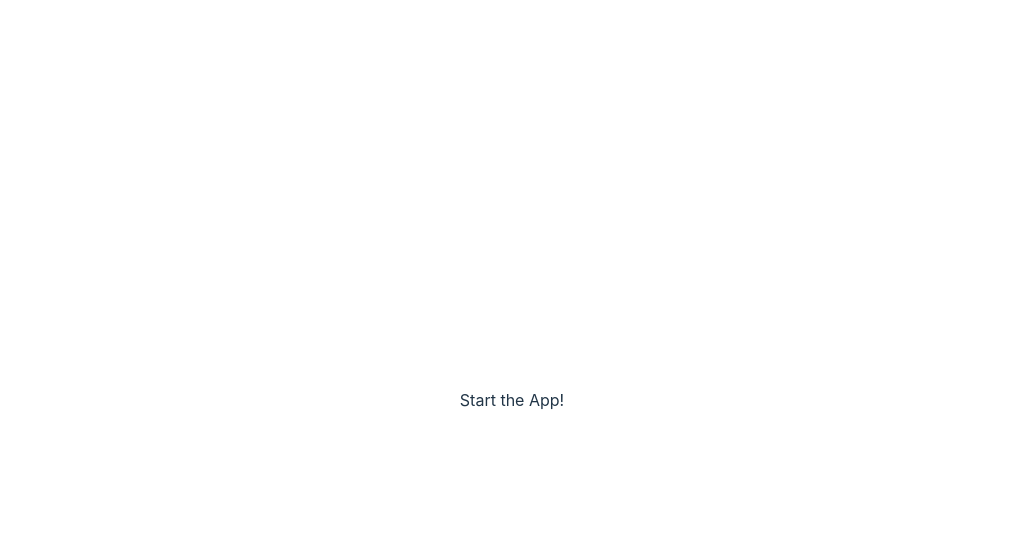
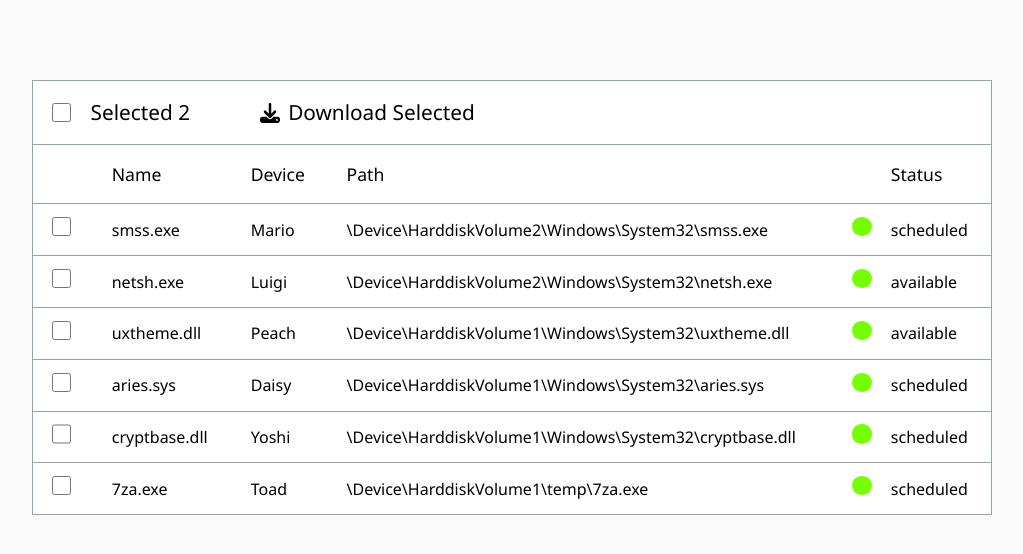
Before and after one commit to Lumlicious/vite-data-table, a React (Vite) app: page / in a window 1280 px wide. Shown: the top 554 px of the page, without its empty margins (128-1151 px from the left). Built offline with nearby package versions, Linux system fonts and the light colour scheme.

Commit message:
Creating data table component HTML, SCSS, Types

```diff
--- a/src/App.scss
+++ /dev/null
@@ -1,6 +0,0 @@
-#root {
-  max-width: 1280px;
-  margin: 0 auto;
-  padding: 2rem;
-  text-align: center;
-}
--- a/src/App.tsx
+++ b/src/App.tsx
@@ -1,7 +1,55 @@
-import './App.scss';
+import DataTable, { ITableData } from './components/data-table/DataTable';
+
+const data: ITableData[] = [
+  {
+    name: 'smss.exe',
+    device: 'Mario',
+    path: '\\Device\\HarddiskVolume2\\Windows\\System32\\smss.exe',
+    status: 'scheduled',
+  },
+
+  {
+    name: 'netsh.exe',
+    device: 'Luigi',
+    path: '\\Device\\HarddiskVolume2\\Windows\\System32\\netsh.exe',
+    status: 'available',
+  },
+
+  {
+    name: 'uxtheme.dll',
+    device: 'Peach',
+    path: '\\Device\\HarddiskVolume1\\Windows\\System32\\uxtheme.dll',
+    status: 'available',
+  },
+
+  {
+    name: 'aries.sys',
+    device: 'Daisy',
+    path: '\\Device\\HarddiskVolume1\\Windows\\System32\\aries.sys',
+    status: 'scheduled',
+  },
+
+  {
+    name: 'cryptbase.dll',
+    device: 'Yoshi',
+    path: '\\Device\\HarddiskVolume1\\Windows\\System32\\cryptbase.dll',
+    status: 'scheduled',
+  },
+
+  {
+    name: '7za.exe',
+    device: 'Toad',
+    path: '\\Device\\HarddiskVolume1\\temp\\7za.exe',
+    status: 'scheduled',
+  },
+];
 
 function App() {
-  return <>Start the App!</>;
+  return (
+    <div className="container">
+      <DataTable data={data} />
+    </div>
+  );
 }
 
 export default App;
--- /dev/null
+++ b/src/components/data-table/DataTable.tsx
@@ -0,0 +1,77 @@
+export interface ITableData {
+  name: string;
+  device: string;
+  path: string;
+  status: 'available' | 'scheduled';
+}
+
+export interface IDataTableProps {
+  data: ITableData[];
+}
+
+const DataTable = ({ data }: IDataTableProps) => {
+  return (
+    <div className="data-table-container">
+      <div className="action-bar">
+        <label htmlFor="select-all">
+          <input
+            id="select-all"
+            className="action-bar__checkbox"
+            type="checkbox"
+            name="select-all"
+          />
+        </label>
+        <div className="action-bar__selected">Selected 2</div>
+        <button className="action-bar__button" type="button">
+          <div className="action-bar__button-icon">
+            <svg
+              xmlns="http://www.w3.org/2000/svg"
+              viewBox="0 0 512 512"
+              width="20px"
+              height="20px"
+            >
+              <path d="M288 32c0-17.7-14.3-32-32-32s-32 14.3-32 32V274.7l-73.4-73.4c-12.5-12.5-32.8-12.5-45.3 0s-12.5 32.8 0 45.3l128 128c12.5 12.5 32.8 12.5 45.3 0l128-128c12.5-12.5 12.5-32.8 0-45.3s-32.8-12.5-45.3 0L288 274.7V32zM64 352c-35.3 0-64 28.7-64 64v32c0 35.3 28.7 64 64 64H448c35.3 0 64-28.7 64-64V416c0-35.3-28.7-64-64-64H346.5l-45.3 45.3c-25 25-65.5 25-90.5 0L165.5 352H64zm368 56a24 24 0 1 1 0 48 24 24 0 1 1 0-48z" />
+            </svg>
+          </div>
+          Download Selected
+        </button>
+      </div>
+      <table className="data-table">
+        <thead className="data-table__head">
+          <tr className="data-table__head-row">
+            <th className="data-table__head-data"></th>
+            <th className="data-table__head-data">Name</th>
+            <th className="data-table__head-data">Device</th>
+            <th className="data-table__head-data">Path</th>
+            <th className="data-table__head-data"></th>
+            <th className="data-table__head-data">Status</th>
+          </tr>
+        </thead>
+        <tbody className="data-table__body">
+          {data.map((item) => (
+            <tr className="data-table__body-row">
+              <td className="data-table__body-data">
+                <label htmlFor="select-1">
+                  <input
+                    className="data-table__checkbox"
+                    type="checkbox"
+                    name="select-1"
+                  />
+                </label>
+              </td>
+              <td className="data-table__body-data">{item.name}</td>
+              <td className="data-table__body-data">{item.device}</td>
+              <td className="data-table__body-data">{item.path}</td>
+              <td className="data-table__body-data data-table__body-data--available">
+                <div className="dot"></div>
+              </td>
+              <td className="data-table__body-data">{item.status}</td>
+            </tr>
+          ))}
+        </tbody>
+      </table>
+    </div>
+  );
+};
+
+export default DataTable;
--- a/src/index.scss
+++ b/src/index.scss
@@ -1,55 +1,5 @@
-:root {
-  font-family: Inter, system-ui, Avenir, Helvetica, Arial, sans-serif;
-  line-height: 1.5;
-  font-weight: 400;
+@import 'styles/reset';
+@import 'styles/colors';
+@import 'styles/app';
 
-  color-scheme: light dark;
-  color: rgba(255, 255, 255, 0.87);
-  background-color: #242424;
-
-  font-synthesis: none;
-  text-rendering: optimizeLegibility;
-  -webkit-font-smoothing: antialiased;
-  -moz-osx-font-smoothing: grayscale;
-}
-
-body {
-  margin: 0;
-  display: flex;
-  place-items: center;
-  min-width: 320px;
-  min-height: 100vh;
-}
-
-button {
-  border-radius: 8px;
-  border: 1px solid transparent;
-  padding: 0.6em 1.2em;
-  font-size: 1em;
-  font-weight: 500;
-  font-family: inherit;
-  background-color: #1a1a1a;
-  cursor: pointer;
-  transition: border-color 0.25s;
-}
-button:hover {
-  border-color: #646cff;
-}
-
-button:focus,
-button:focus-visible {
-  outline: 4px auto -webkit-focus-ring-color;
-}
-
-@media (prefers-color-scheme: light) {
-  :root {
-    color: #213547;
-    background-color: #ffffff;
-  }
-  a:hover {
-    color: #747bff;
-  }
-  button {
-    background-color: #f9f9f9;
-  }
-}
+@import 'styles/data-table';
--- /dev/null
+++ b/src/styles/app.scss
@@ -0,0 +1,18 @@
+:root {
+  font-family: Inter, system-ui, Avenir, Helvetica, Arial, sans-serif;
+  line-height: 1.5;
+  font-weight: 400;
+
+  font-synthesis: none;
+  text-rendering: optimizeLegibility;
+  -webkit-font-smoothing: antialiased;
+  -moz-osx-font-smoothing: grayscale;
+}
+
+.container {
+  max-width: 1024px;
+  min-height: 100vh;
+  background: #f9f9f9;
+  margin: 0 auto;
+  padding: 5rem 2rem;
+}
--- /dev/null
+++ b/src/styles/colors.scss
@@ -0,0 +1,19 @@
+:root {
+  --blue-gray-050: #eceff1;
+  --blue-gray-100: #cfd8dc;
+  --blue-gray-200: #b0bec5;
+  --blue-gray-300: #90a4ae;
+  --blue-gray-400: #78909c;
+  --blue-gray-500: #607d8b;
+  --blue-gray-600: #546e7a;
+  --blue-gray-700: #455a64;
+  --blue-gray-800: #37474f;
+  --blue-gray-900: #263238;
+
+  --black: #000000;
+  --white: #ffffff;
+
+  --blue: #1976d2;
+
+  --green: #76ff03;
+}
--- /dev/null
+++ b/src/styles/data-table.scss
@@ -0,0 +1,94 @@
+.data-table-container {
+  border: 1px solid var(--blue-gray-300);
+  font-family: 'Segoe UI', Tahoma, Geneva, Verdana, sans-serif;
+  overflow-x: auto;
+
+  input[type='checkbox'] {
+    width: 1.2rem;
+    height: 1.2rem;
+    border: 1px solid var(--blue-gray-300);
+  }
+}
+
+.data-table {
+  border-collapse: collapse;
+  background-color: var(--white);
+  width: 100%;
+  min-width: 400px;
+
+  &__head-row {
+    height: 3rem;
+    font-size: 1.1rem;
+    border-bottom: 1px solid var(--blue-gray-300);
+  }
+
+  &__head-data {
+    padding: 1rem 1.2rem;
+    font-weight: normal;
+    text-align: left;
+  }
+
+  &__body-row {
+    border-bottom: 1px solid var(--blue-gray-300);
+    cursor: pointer;
+
+    &:hover {
+      background-color: var(--blue-gray-100);
+    }
+
+    &:last-of-type {
+      border-bottom: none;
+    }
+
+    &--selected {
+      background-color: var(--blue-gray-200);
+    }
+  }
+
+  &__body-data {
+    padding: 0.8rem 1.2rem;
+
+    &--available {
+      padding: 0;
+      text-align: right;
+    }
+  }
+}
+
+.action-bar {
+  display: flex;
+  align-items: center;
+  height: 4rem;
+  border-bottom: 1px solid var(--blue-gray-300);
+  font-size: 1.3rem;
+  background-color: var(--white);
+
+  &__checkbox {
+    margin: 1rem 1.2rem;
+  }
+
+  &__button {
+    border: none;
+    background-color: transparent;
+    cursor: pointer;
+    margin: 0 1rem 0 4rem;
+    display: flex;
+    align-items: center;
+
+    &:hover {
+      color: var(--blue);
+    }
+  }
+
+  &__button-icon {
+    padding-right: 0.5rem;
+  }
+}
+
+.dot {
+  height: 1.2rem;
+  width: 1.2rem;
+  background-color: var(--green);
+  border-radius: 50%;
+  display: inline-block;
+}
--- /dev/null
+++ b/src/styles/reset.scss
@@ -0,0 +1,43 @@
+/*
+  Josh's Custom CSS Reset
+  https://www.joshwcomeau.com/css/custom-css-reset/
+*/
+*,
+*::before,
+*::after {
+  box-sizing: border-box;
+}
+* {
+  margin: 0;
+}
+body {
+  line-height: 1.5;
+  -webkit-font-smoothing: antialiased;
+}
+img,
+picture,
+video,
+canvas,
+svg {
+  display: block;
+  max-width: 100%;
+}
+input,
+button,
+textarea,
+select {
+  font: inherit;
+}
+p,
+h1,
+h2,
+h3,
+h4,
+h5,
+h6 {
+  overflow-wrap: break-word;
+}
+#root,
+#__next {
+  isolation: isolate;
+}
```
